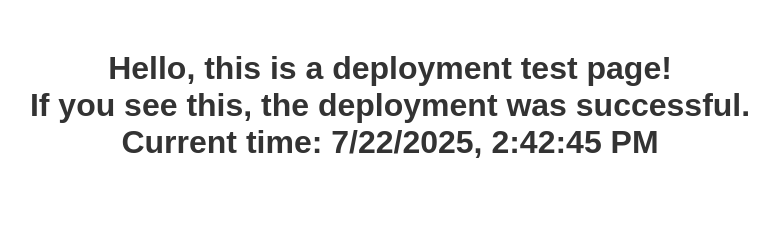
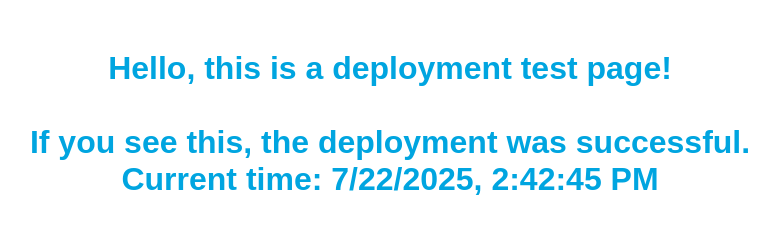
Before and after one commit to Mahammed-Gaber/GitHub-Actions, a website: page frontend/index.html in a window 1280 px wide. Shown: the whole page, without its empty margins (250-1029 px from the left). Drawn offline with Linux system fonts and the light colour scheme.

Commit message:
Update index.html

```diff
--- a/frontend/index.html
+++ b/frontend/index.html
@@ -18,7 +18,7 @@
         }
 
         h1 {
-            color: #333;
+            color: #00A5E0;
         }
     </style>
 </head>
@@ -26,6 +26,7 @@
 <body>
     <h1>
         Hello, this is a deployment test page!
+        <br>
         <br>
         If you see this, the deployment was successful.
         <br>
```
